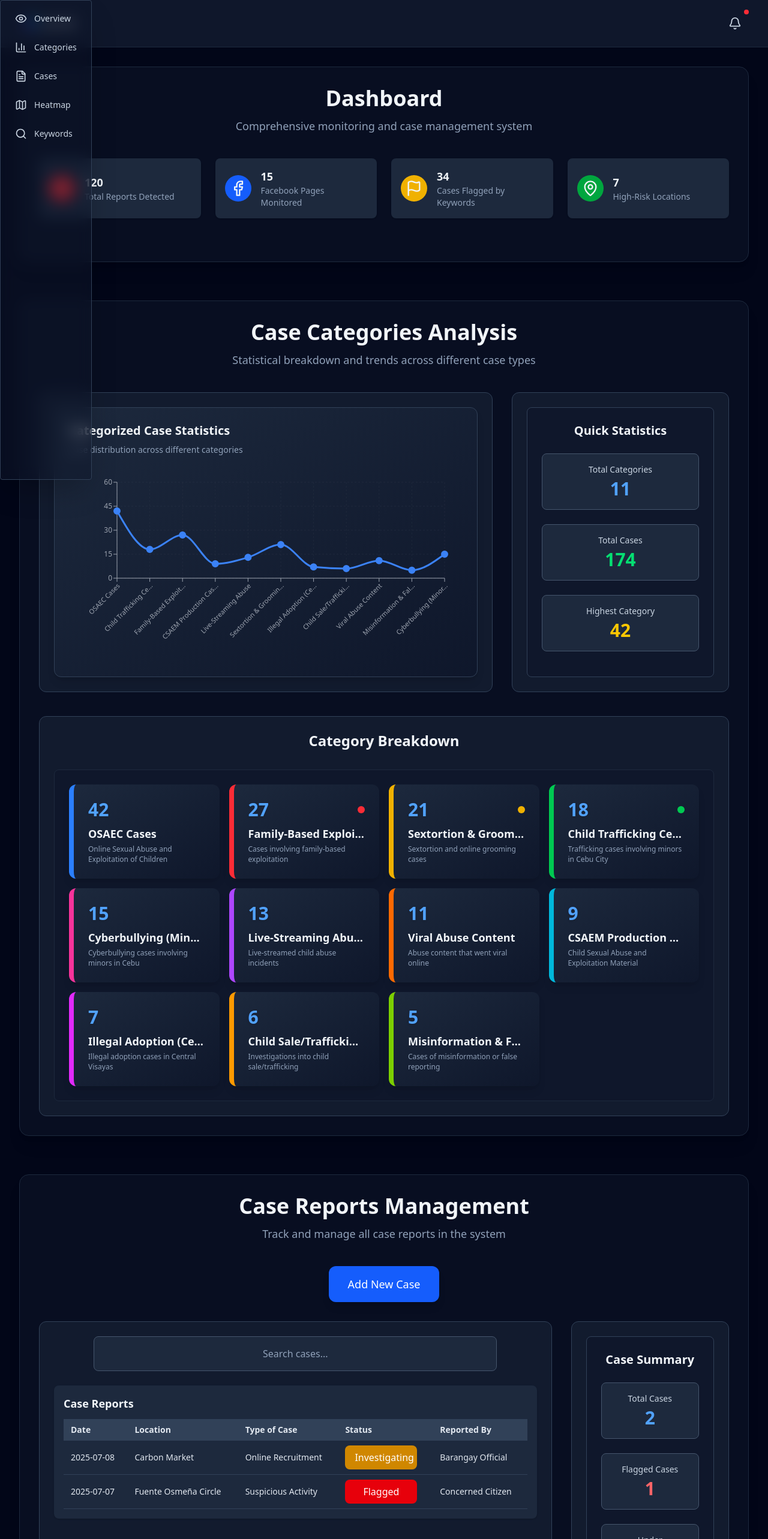
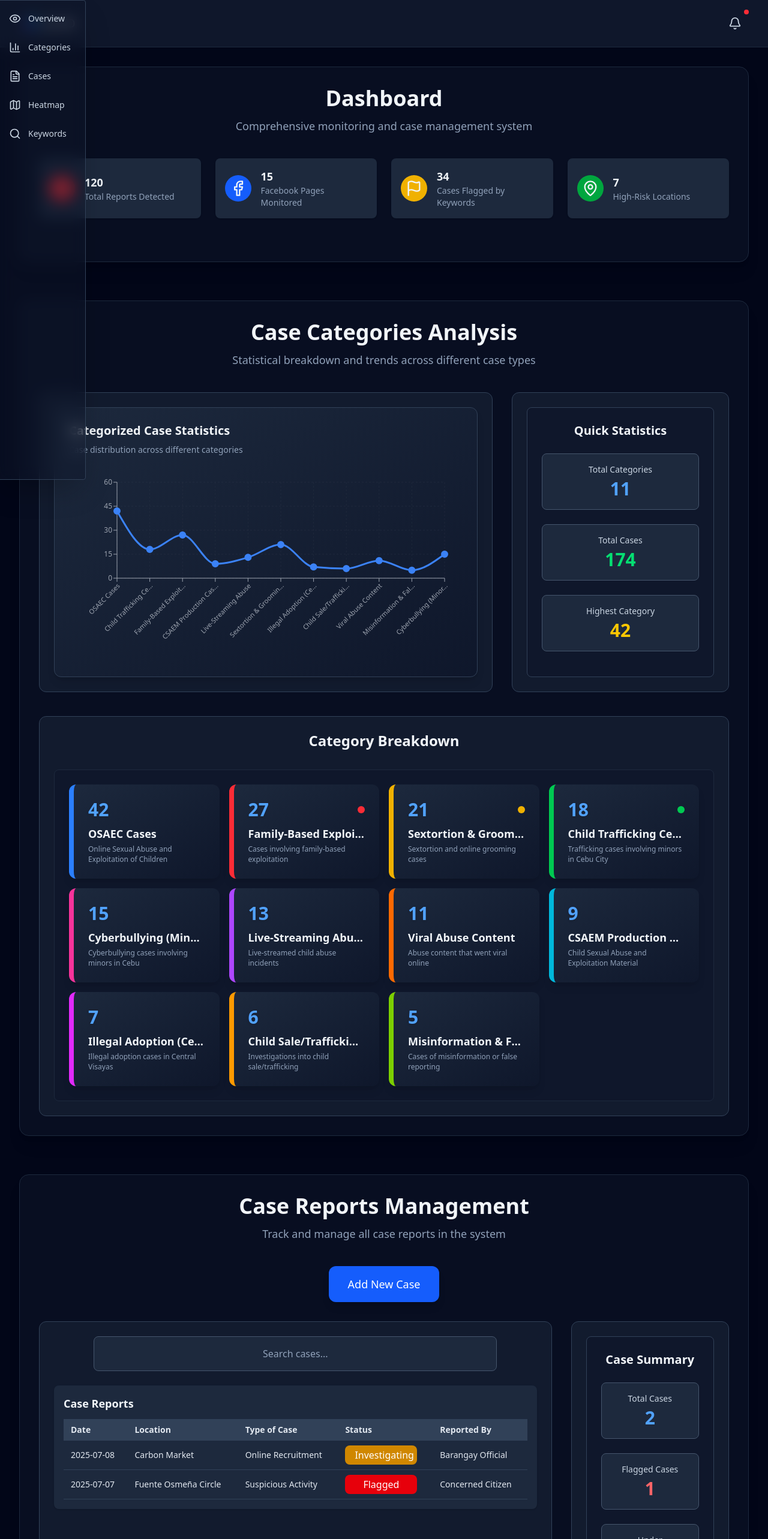
Before and after one commit to h4nzdev/HackathonDashboard, a React (Vite) app: page / in a window 1280 px wide. Shown: the top 2566 px of the page at 60% size. Built offline with nearby package versions, Linux system fonts and the light colour scheme.

Commit message:
Mana do hahaha

```diff
--- a/src/components/CasesTable.jsx
+++ b/src/components/CasesTable.jsx
@@ -1,9 +1,11 @@
-import cases from '../data/caseReports.json';
+import cases from "../data/caseReports.json";
 
 export default function CasesTable() {
   return (
     <div className="bg-slate-800 rounded-lg p-4 shadow mt-6">
-      <h2 className="text-lg font-semibold mb-3 text-slate-100">Case Reports</h2>
+      <h2 className="text-lg font-semibold mb-3 text-slate-100">
+        Case Reports
+      </h2>
       <div className="overflow-x-auto">
         <table className="min-w-full text-sm text-slate-200">
           <thead>
@@ -22,7 +24,13 @@ export default function CasesTable() {
                 <td className="px-3 py-2">{c.location}</td>
                 <td className="px-3 py-2">{c.type}</td>
                 <td className="px-3 py-2">
-                  <span className={`px-3 sm:px-4 py-2 rounded-md sm:rounded-lg text-sm sm:text-base font-medium text-white w-[120px] text-center inline-block ${c.status === 'Flagged' ? 'bg-red-600' : 'bg-yellow-600'}`}>{c.status}</span>
+                  <span
+                    className={`px-2 sm:px-4 py-1 rounded-md sm:rounded-lg text-sm sm:text-base font-medium text-white w-[120px] text-center inline-block ${
+                      c.status === "Flagged" ? "bg-red-600" : "bg-yellow-600"
+                    }`}
+                  >
+                    {c.status}
+                  </span>
                 </td>
                 <td className="px-3 py-2">{c.reportedBy}</td>
               </tr>
--- a/src/components/FloatingNavigation.jsx
+++ b/src/components/FloatingNavigation.jsx
@@ -10,10 +10,10 @@ export default function FloatingNavigation({
       <motion.div
       key="sidenav"
       initial={{opacity: 0, x: -20}}
-      whileHover={{opacity: 1, x: 0}}
+      whileHover={{opacity: 1, x: 70}}
       exit={{opacity: 0, x: -20}}
       transition={{duration: .2}}
-      className="fixed cursor-pointer h-screen top-0 sm:left-6 lg:left-0 z-50">
+      className="fixed cursor-pointer h-screen top-0 sm:left-6 lg:-left-20 z-50">
         <div className="h-full bg-slate-900/50 backdrop-blur-md border border-slate-700 rounded shadow-2xl p-2">
           <div className="flex flex-col gap-1">
             {navigationItems.map((item) => (
--- a/src/components/KeywordLogTable.jsx
+++ b/src/components/KeywordLogTable.jsx
@@ -23,7 +23,7 @@ export default function KeywordLogTable() {
                 <td className="px-3 py-2">{log.page}</td>
                 <td className="px-3 py-2">{log.keyword}</td>
                 <td className="px-3 py-2">
-                  <span className="px-3 sm:px-4 py-2 rounded-md sm:rounded-lg bg-red-600 text-sm sm:text-base font-medium text-white w-[120px] text-center inline-block">{log.status}</span>
+                  <span className="px-2 sm:px-2 py-1 rounded-md sm:rounded-lg bg-red-600 text-sm sm:text-base font-medium text-white w-[120px] text-center inline-block">{log.status}</span>
                 </td>
               </tr>
             ))}
```
